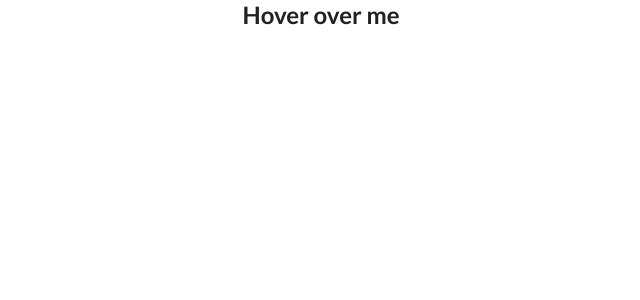
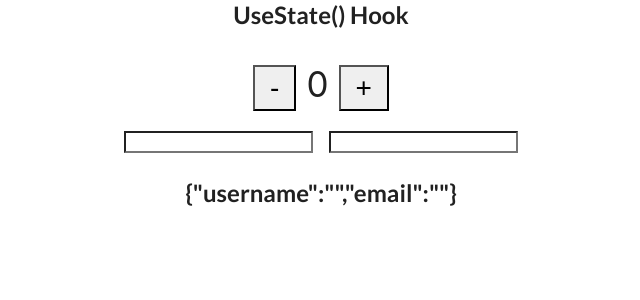
Before and after one commit to gauravgupta799/reactPractice, a React (Create React App) app: page / in a window 1280 px wide. Shown: the top 300 px of the page, without its empty margins (319-959 px from the left). Built offline with nearby package versions, Linux system fonts and the light colour scheme.

Commit message:
useState hook

```diff
--- a/src/App.js
+++ b/src/App.js
@@ -32,11 +32,12 @@ import ToolMain from './PortalDemo/Tooltip/TooltipMain';
 // import UseEffect from './UseEffect/UseEffect';
 // import ControlledComponent from './CtrlUnctrlCom/ControlledComponent';
 // import UncotrolledComponent from './CtrlUnctrlCom/UncotrolledComponent';
+import UseState from "./UseStateHook/UseState.js";
 
 
 const context1 = createContext();
 const context2 = createContext();
-console.log(context1);
+// console.log(context1);
 
 function App() {
   const name = "Gaurav Gupta";
@@ -78,7 +79,8 @@ function App() {
       {/* <Search/> */}
       {/* <Radios/> */}
       {/* <PortalFunCom/> */}
-      <ToolMain/>
+      {/* <ToolMain/> */}
+      <UseState/>
     </div>
   );
 }
--- /dev/null
+++ b/src/UseStateHook/UseState.js
@@ -0,0 +1,74 @@
+import React, { useState } from "react";
+
+const styles = {
+	button: {
+		padding: "5px 15px",
+		fontSize: "2rem",
+		margin: "0 10px",
+	},
+	span: {
+		fontSize: "2.5rem",
+	},
+};
+
+// 2.
+// function countIntial(){
+//     console.log("Run countIntial Fun");
+//     return 4
+// }
+
+function UseState() {
+	const [count, setCount] = useState(0);
+	// const [count, setCount] = useState(()=> countIntial()); // Render countIntial() only one time
+    const [user , setUser] = useState({
+        username:'',
+        email:'',
+    })
+	const decrementCount = () => {
+		// 1. setCount(count - 1) // Incorrect way to set the value
+		// setCount(count - 1) // This will not decrease by 2 it descrease by 1 because it overwrites the value
+		// For exmaple first setCount 4 - 1 result 3 and second setCount will also return same result count value is still same
+
+		setCount((prevCount) => prevCount - 1);
+		setCount((prevCount) => prevCount - 1);
+	};
+	const incrementCount = () => {
+		// setCount(count + 1) // Incorrect way to set the value
+		setCount((prevCount) => prevCount + 1);
+	};
+
+    const handleChange =(e) => {
+     setUser({...user, [e.target.name]:e.target.value })
+    }
+	console.log("Main");
+	return (
+		<>
+			<h2>UseState() Hook</h2>
+			<br />
+			<button onClick={decrementCount} style={styles.button}>
+				-
+			</button>
+			<span style={styles.span}>{count}</span>
+			<button onClick={incrementCount} style={styles.button}>
+				+
+			</button>
+			<br /><br />
+			<div>
+				<input
+                    type='text'
+                    name='username'
+                    value={user.username}
+                    onChange={handleChange}
+                /> &nbsp; &nbsp;
+				<input
+                    type='email'
+                    name='email'
+                    value={user.email}
+                    onChange={handleChange}
+                 />
+			</div>
+            <h2>{JSON.stringify(user)}</h2>
+		</>
+	);
+}
+export default UseState;
```
